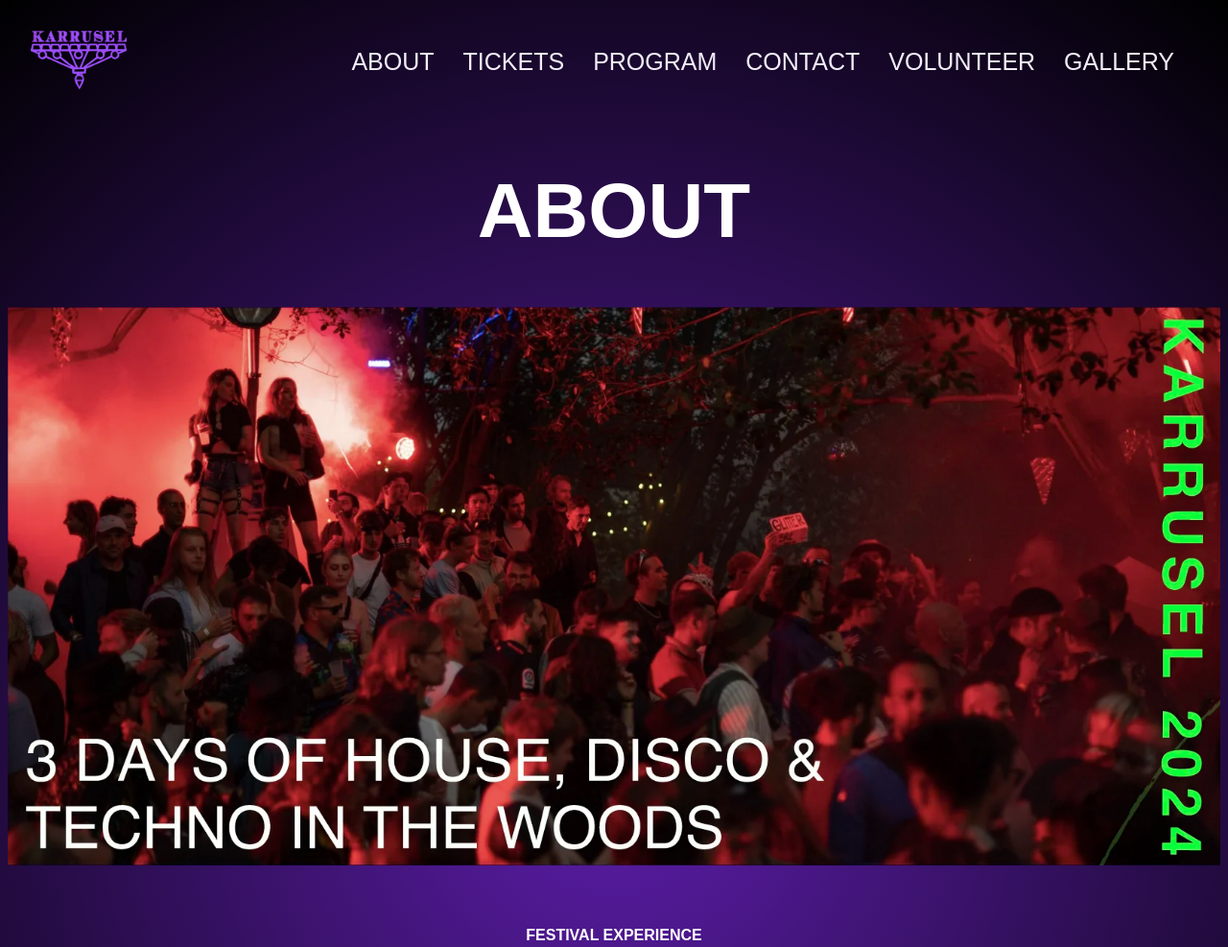
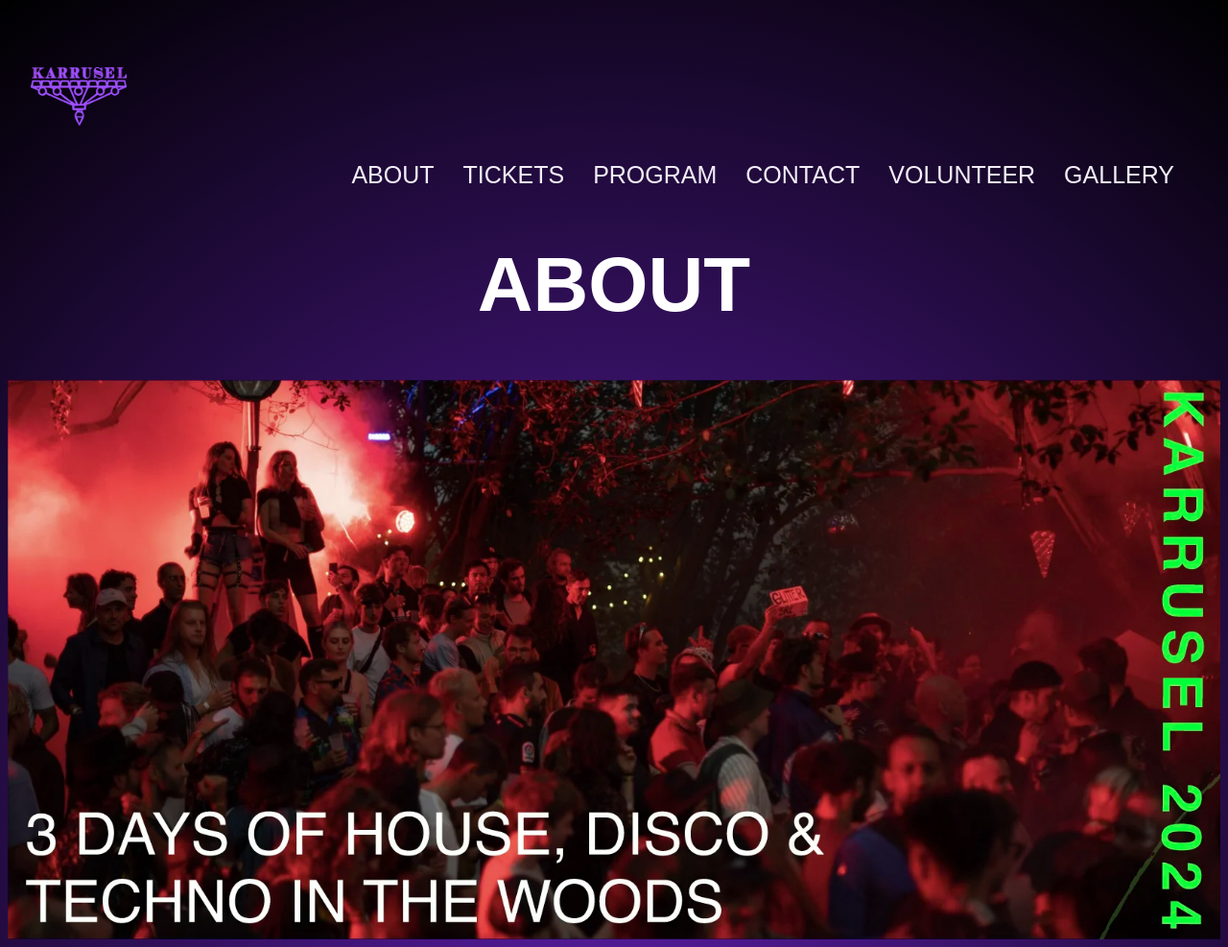
Before and after one commit to mala0009/projekt, an Astro site: page /about in a window 1280 px wide. Shown: the top 987 px of the page at 96% size. Built offline with nearby package versions, Linux system fonts and the light colour scheme; Astro itself is replaced by a stand-in of ours.

Commit message:
burgeractive

```diff
--- a/src/components/header.astro
+++ b/src/components/header.astro
@@ -59,6 +59,7 @@
     height: 100vh;
     z-index: 10;
   }
+
   .burger.active .line:nth-child(1) {
     transform: translateY(8px) rotate(45deg);
     z-index: 20;
@@ -77,9 +78,10 @@
   ul {
     list-style-type: none;
     display: none; /* Skjul menuen som standard, vil blive vist på desktop */
-    gap: 20px;
+    gap: 28px;
     align-items: center;
     margin: 0;
+    padding-top: 10rem;
   }
 
   ul a {
```
